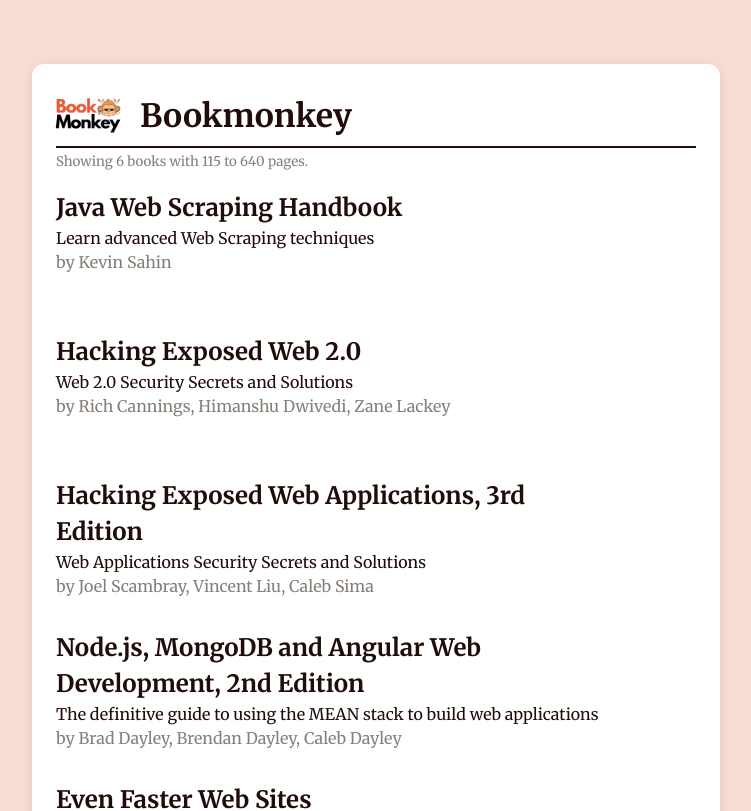
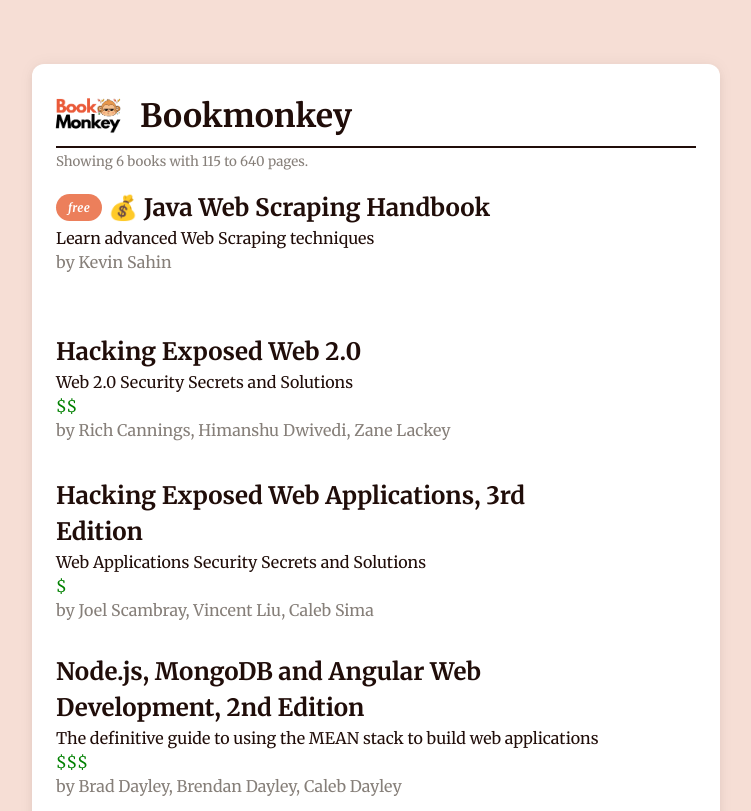
Before and after one commit to workshops-de/react-typescript-workshop, a React (Vite) app: page / in a window 1280 px wide. Shown: the top 811 px of the page, without its empty margins (264-1015 px from the left). Built offline with nearby package versions, Linux system fonts and the light colour scheme.

Commit message:
06 Display a money bag emoji next to free books

```diff
--- a/src/components/BookListItem.tsx
+++ b/src/components/BookListItem.tsx
@@ -4,11 +4,27 @@ export interface BookListItemProps {
   book: Book;
 }
 
+const getPriceRating = (price: string) => {
+  const priceNumber = parseInt(price.substring(1));
+  if (isNaN(priceNumber)) return "";
+  if (priceNumber <= 10) return "$";
+  if (priceNumber <= 30) return "$$";
+  return "$$$";
+};
+
 export const BookListItem = ({ book }: BookListItemProps) => {
+  const isFree = book.price === "$0.00";
+
   return (
-    <div className="book-list-item">
-      <h2>{book.title}</h2>
+    <div className={`book-list-item ${isFree ? "book-list-item_free" : ""}`}>
+      <h2>
+        {isFree && <span>💰 </span>}
+        {book.title}
+      </h2>
       <h3>{book.subtitle}</h3>
+      {!isFree && (
+        <div style={{ color: "green" }}>{getPriceRating(book.price)}</div>
+      )}
       <div className="text-meta">by {book.author}</div>
     </div>
   );
```
